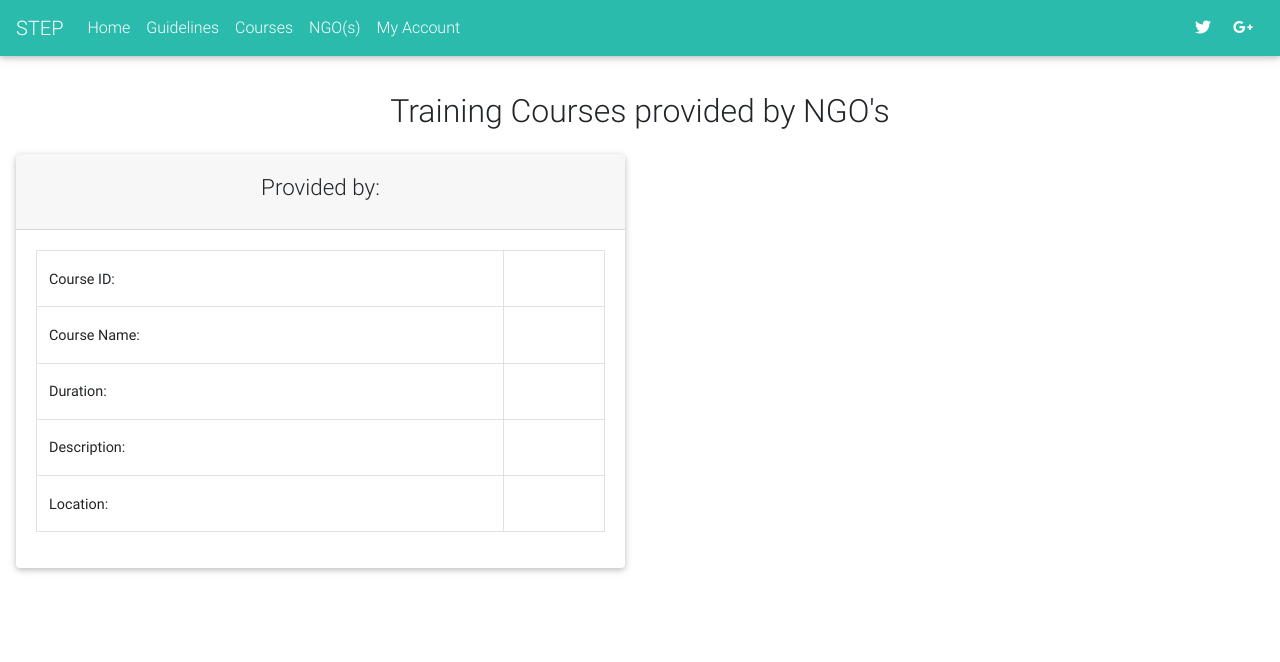
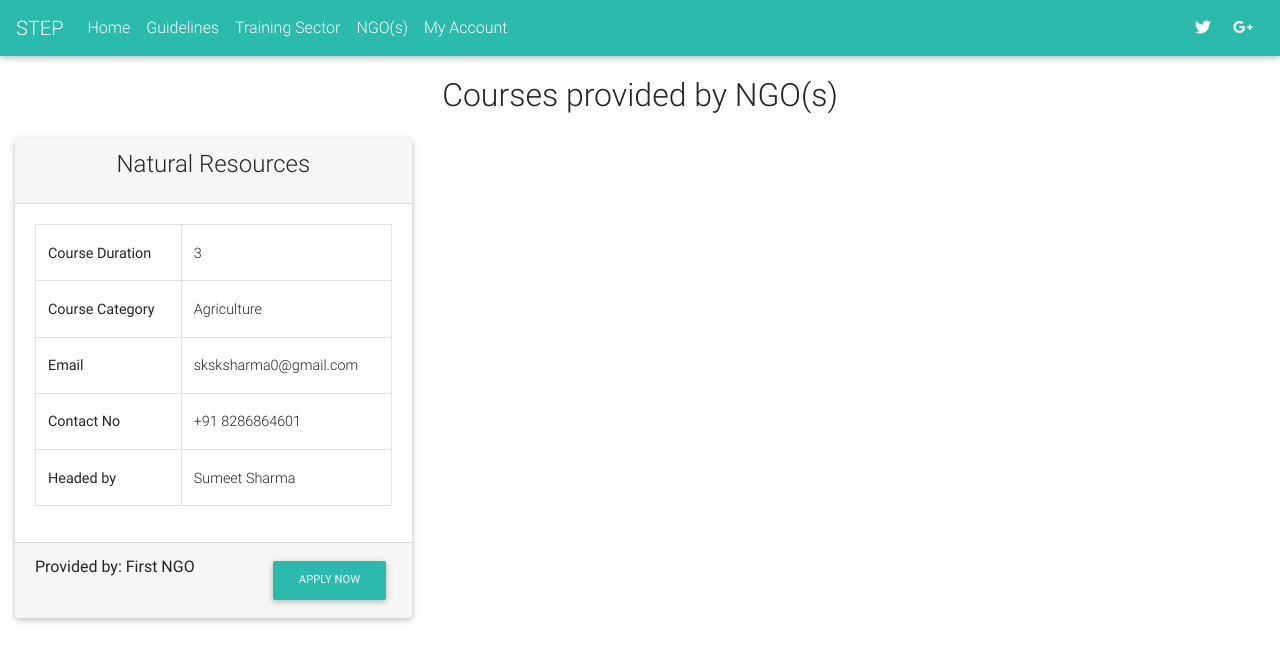
Before and after one commit to itsumeet27/women-empowerment, a PHP site: page /user/ngo.php in a window 1280 px wide. Shown: the top 662 px of the page. Run offline with PHP 8.4, Linux system fonts and the light colour scheme; data comes from the database, SQL or seed files in the repository; lists and menus that the app fills with data are empty; some libraries are stand-ins or nearby versions.

Commit message:
Minor changes in displaying courses

```diff
--- a/user/includes/header.php
+++ b/user/includes/header.php
@@ -34,11 +34,8 @@
             <a class="nav-link" href="guidelines.php">Guidelines</a>
           </li>
           <li class="nav-item">
-            <a class="nav-link" href="courses.php">Courses</a>
+            <a class="nav-link" href="training.php">Training Sector</a>
           </li>
-          <!-- <li class="nav-item">
-            <a class="nav-link" href="training.php">Training Sector</a>
-          </li> -->
           <li class="nav-item">
             <a class="nav-link" href="ngo.php">NGO(s)</a>
           </li>
--- a/user/ngo.php
+++ b/user/ngo.php
@@ -1,40 +1,60 @@
-<?php include 'includes/header.php';?>
+<?php
+    include 'includes/header.php';
+    include '../core/init.php';
+?>
 
-<div id="ngo-step" class="p-3">
-    <h2 class="h2-responsive text-center p-3">Training Courses provided by NGO's</h2>
+<?php
+    $selCourses = "SELECT c.id, c.course_name, c.course_duration, c.course_category, n.ngo_name, n.email, n.phone, n.ngo_head FROM courses c INNER JOIN ngo n ON c.ngo_id = n.id";
+    $resultCourses = $db->query($selCourses);
+?>
+
+<div class="container-fluid" id="background">
+    <h2 class="text-center p-3">Courses provided by NGO(s)</h2>
     <div class="row">
-        <div class="col-lg-6 col-md-6 col-sm-12 col-xs-12" *ngFor="let x of courses">
+        <?php while($courses = mysqli_fetch_array($resultCourses)): ?>
+        <div class="col-md-4">
             <div class="card">
                 <div class="card-header">
-                    <h4 class="h4-responsive text-center p-2">Provided by: </h4>
+                    <div class="card-title">
+                        <h4 class="text-center"><?=$courses['course_name'];?></h4>
+                    </div>
                 </div>
-                <div class="card-body">
+                <div class="card-body table-responsive">
                     <table class="table table-bordered">
                         <tr>
-                            <th>Course ID: </th>
-                            <td></td>
+                            <th>Course Duration</th>
+                            <td><?=$courses['course_duration'];?></td>
                         </tr>
                         <tr>
-                            <th>Course Name: </th>
-                            <td></td>
+                            <th>Course Category</th>
+                            <td><?=$courses['course_category'];?></td>
                         </tr>
                         <tr>
-                            <th>Duration: </th>
-                            <td></td>
+                            <th>Email</th>
+                            <td><?=$courses['email'];?></td>
                         </tr>
                         <tr>
-                            <th>Description: </th>
-                            <td></td>
+                            <th>Contact No</th>
+                            <td>+91 <?=$courses['phone'];?></td>
                         </tr>
                         <tr>
-                            <th>Location: </th>
-                            <td></td>
+                            <th>Headed by</th>
+                            <td><?=$courses['ngo_head'];?></td>
                         </tr>
                     </table>
+                </div>
+                <div class="card-footer">
+                    <div class="float-left">
+                        <label>Provided by: </label> <?=$courses['ngo_name'];?>
+                    </div>
+                    <div class="float-right">
+                        <a href="courses.php?apply=<?=$courses['id'];?>" id="apply" name="apply" class="btn btn-default btn-md">Apply Now</a>
+                    </div>
                 </div>
             </div>
             <br>
         </div>
+        <?php endwhile; ?>
     </div>
 </div>
 
```
Also changed, not shown: user/courses.php (+10 -5 lines).
